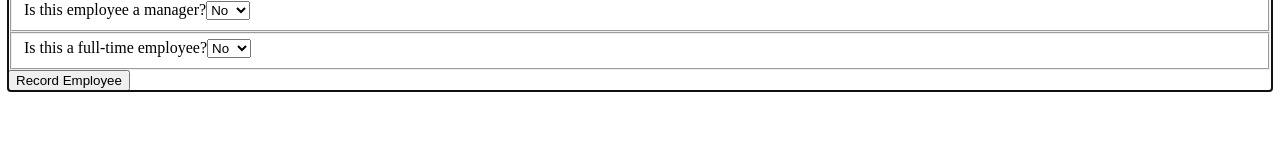
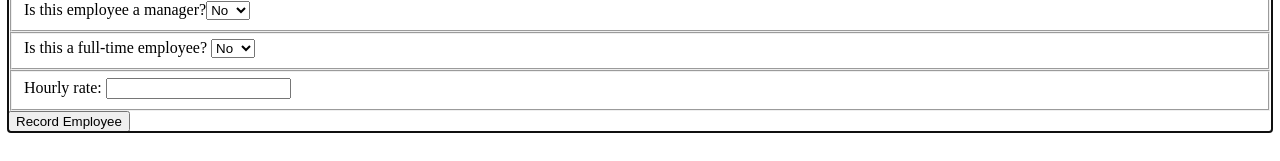
Before and after one commit to billyblackman/kandykorner, a React (Create React App) app: page / in a window 1280 px wide. Shown: the part 369-530 px from the top of the page. Built offline with nearby package versions, Linux system fonts and the light colour scheme; no server answers.

Commit message:
Employee form now records fullTime and hourlyRate properties

```diff
--- a/src/components/employee/EmployeeForm.js
+++ b/src/components/employee/EmployeeForm.js
@@ -10,7 +10,7 @@ export default props => {
     const location = useRef()
     const manager = useRef()
     const fullTime = useRef()
-    // const hourlyRate = useRef()
+    const hourlyRate = useRef()
 
     const constructNewEmployee = () => {
 
@@ -19,7 +19,7 @@ export default props => {
             locationId: parseInt(location.current.value),
             manager: (manager.current.value === "1" ? true : false),
             fullTime: (fullTime.current.value === "0" ? true : false),
-            // hourlyRate: hourlyRate.current.value
+            hourlyRate: parseInt(hourlyRate.current.value)
         }
         console.log(newEmployeeObject)
         addEmployee(newEmployeeObject).then(props.toggle)
@@ -82,7 +82,7 @@ export default props => {
 
             <fieldset>
                 <div className="form-group">
-                    <label htmlFor="fullTime">Is this a full-time employee?</label>
+                    <label htmlFor="fullTime">Is this a full-time employee? </label>
                     <select
                         defaultValue=""
                         name="fullTime"
@@ -94,6 +94,22 @@ export default props => {
                         <option value="1">Yes</option>
 
                     </select>
+                </div>
+            </fieldset>
+
+            <fieldset>
+                <div className="form-group">
+                    <label htmlFor="hourlyRate">Hourly rate: </label>
+                    <input
+                        type="number"
+                        name="hourlyRate"
+                        ref={hourlyRate}
+                        id="hourlyRate"
+                        className="form-control"
+                    >
+
+
+                    </input>
                 </div>
             </fieldset>
 
```
